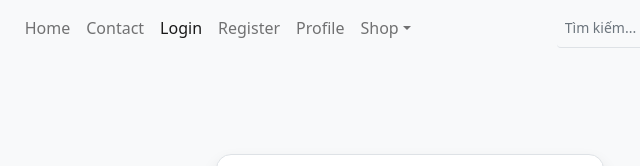
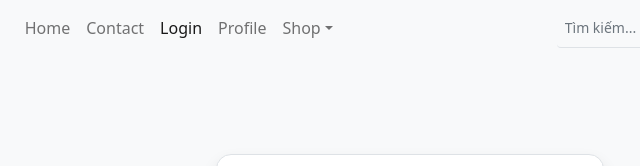
Before and after one commit to kinnguyn1678/kinnguyn1678.github.io, a plain HTML site: page login.html in a window 1280 px wide. Shown: the top 166 px of the page, 230-870 px from the left. Drawn offline with nearby package versions, Linux system fonts and the light colour scheme.

Commit message:
Update login.html

```diff
--- a/login.html
+++ b/login.html
@@ -40,7 +40,7 @@
                         <li class="nav-item"><a class="nav-link" href="index.html">Home</a></li>
                         <li class="nav-item"><a class="nav-link" href="contact.html">Contact</a></li>
                         <li class="nav-item"><a class="nav-link active" aria-current="page" href="login.html">Login</a></li>
-                        <li class="nav-item"><a class="nav-link" href="register.html">Register</a></li>
+
                         <li class="nav-item"><a class="nav-link" href="profile.html">Profile</a></li>
                         <li class="nav-item dropdown">
                             <a class="nav-link dropdown-toggle" id="navbarDropdown" href="#" role="button" data-bs-toggle="dropdown" aria-expanded="false">Shop</a>
```
